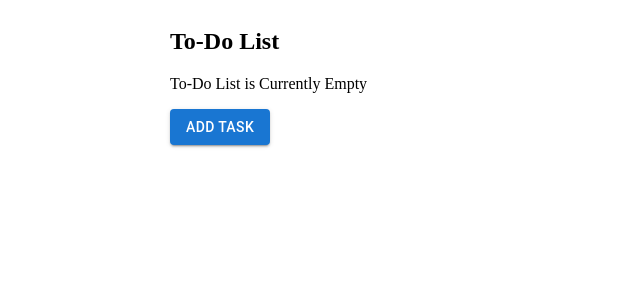
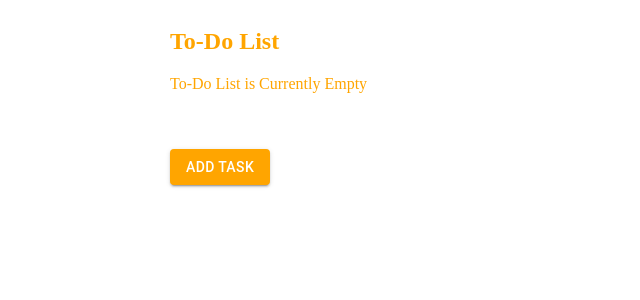
Before and after one commit to taras55555/to-do-list, a React (Vite) app: page / in a window 1280 px wide. Shown: the top 300 px of the page, without its empty margins (0-640 px from the left). Built offline with nearby package versions, Linux system fonts and the light colour scheme.

Commit message:
Main theme color

```diff
--- a/src/App.jsx
+++ b/src/App.jsx
@@ -2,6 +2,7 @@ import { useToDoList } from "./contexts/ToDoListContext";
 import NewTaskForm from "./components/Forms/NewTaskForm";
 import TaskList from "./components/TaskList/TaskList";
 import CustomizedButton from "./components/Buttons/CustomizedButton";
+import {Box} from '@mui/material';
 
 export default function App() {
   const { toDoList, toggleNewTaskButton, setToggleNewTaskButton } = useToDoList();
@@ -19,14 +20,14 @@ export default function App() {
 
         {toDoList.length === 0 && 'To-Do List is Currently Empty'}
         <TaskList />
-        <div>
+        <Box className='mui-box'>
           {toggleNewTaskButton
             ? (<CustomizedButton
               onClick={handleToggleAddTaskForm}
               title={'Add Task'}
             />)
             : (<NewTaskForm />)}
-        </div>
+        </Box>
       </section>
     </main>
   )
--- a/src/components/Buttons/CustomizedButton.jsx
+++ b/src/components/Buttons/CustomizedButton.jsx
@@ -1,7 +1,21 @@
 import Button from '@mui/material/Button';
+import { createTheme, ThemeProvider } from '@mui/material/styles';
 
-export default function CustomizedButton({onClick, title}) {
-    return  (
-        <Button variant="contained" onClick={onClick}>{title}</Button>
+const theme = createTheme({
+    palette: {
+        ochre: {
+            main: '#ffa500',
+            light: '#E9DB5D',
+            dark: '#A29415',
+            contrastText: '#fff',
+        }
+    }
+})
+
+export default function CustomizedButton({ onClick, title }) {
+    return (
+        <ThemeProvider theme={theme}>
+            <Button variant="contained" color="ochre" onClick={onClick}>{title}</Button>
+        </ThemeProvider>
     )
 }
--- a/src/components/Forms/NewTaskForm.jsx
+++ b/src/components/Forms/NewTaskForm.jsx
@@ -2,7 +2,6 @@ import { useState } from "react";
 import { useToDoList } from "../../contexts/ToDoListContext";
 
 import {
-    Box,
     Dialog,
     DialogActions,
     DialogContent,
@@ -46,7 +45,7 @@ export default function NewTaskForm() {
     }
 
     function handleNewTask() {
-        setToDoList([
+        setToDoList((toDoList) => [
             ...toDoList,
             {
                 id: self.crypto.randomUUID(),
@@ -71,7 +70,7 @@ export default function NewTaskForm() {
 
     return (
         <>
-            <Box sx={{ display: 'flex', gap: '10px' }}>
+
                 <TextField
                     size="small"
                     type="text"
@@ -83,7 +82,7 @@ export default function NewTaskForm() {
                     title={'Add Task'}
                     onClick={handleValidateTask}
                 />
-            </Box>
+
 
             <Dialog
                 open={open}
--- a/src/components/TaskList/TaskList.jsx
+++ b/src/components/TaskList/TaskList.jsx
@@ -1,4 +1,4 @@
-import { useState, useEffect } from "react";
+import { useState, useEffect, memo } from "react";
 import { useToDoList } from "../../contexts/ToDoListContext";
 import {
     Box,
@@ -25,7 +25,62 @@ import {
     CopyAll as CopyAllIcon
 } from '@mui/icons-material';
 
+import { createTheme, ThemeProvider } from '@mui/material/styles';
+
+const theme = createTheme({
+    palette: {
+        ochre: {
+            main: '#ffa500',
+            light: '#E9DB5D',
+            dark: '#A29415',
+            contrastText: '#fff',
+        }
+    }
+})
+
 import './TaskList.css'
+
+// const ListItemBlock = memo(
+//     function ListItemBlock({ id, title, isCompleted }) {
+
+//         return (
+//             <Collapse key={id}>
+//                 <ListItem
+//                     key={id}
+//                     disablePadding
+//                 >
+//                     <ListItemButton onClick={handleToggle(id)} sx={{ borderBottom: '1px solid orange' }}>
+//                         <ListItemIcon>
+//                             <Checkbox
+//                             id={id}
+//                                 edge="start"
+//                                 checked={checked.indexOf(id) !== -1}
+//                                 tabIndex={-1}
+//                                 disableRipple
+//                                 inputProps={{ 'aria-labelledby': labelId }}
+//                                 sx={{
+//                                     '&.Mui-checked': {
+//                                         color: '#ffa500'
+//                                     },
+//                                 }}
+//                             />
+//                         </ListItemIcon>
+//                         <ListItemText
+//                             id={labelId}
+//                             primary={`${title}`}
+//                             className={isCompleted
+//                                 ? 'item-task-text-completed'
+//                                 : 'item-task-text'}
+//                         />
+//                         {isCompleted && (<IconButton edge="end" color="success">
+//                             <DoneIcon />
+//                         </IconButton>)}
+//                     </ListItemButton>
+//                 </ListItem>
+//             </Collapse>
+//         )
+//     }
+// )
 
 export default function TaskList() {
     const { toDoList, setToDoList } = useToDoList();
@@ -64,6 +119,40 @@ export default function TaskList() {
         setChecked(newChecked);
     };
 
+    // const ListItemBlock = memo(function ListItemBlock({ id, title, isCompleted }) {
+    //     const labelId = `checkbox-list-label-${id}`;
+
+    //     return (
+    // <ListItemButton onClick={handleToggle(id)} sx={{ borderBottom: '1px solid orange' }}>
+    //     <ListItemIcon>
+    //         <Checkbox
+    //             edge="start"
+    //             checked={checked.indexOf(id) !== -1}
+    //             tabIndex={-1}
+    //             disableRipple
+    //             inputProps={{ 'aria-labelledby': labelId }}
+    //             sx={{
+    //                 '&.Mui-checked': {
+    //                     color: '#ffa500'
+    //                 },
+    //             }}
+    //         />
+    //     </ListItemIcon>
+    //     <ListItemText
+    //         id={labelId}
+    //         primary={`${title}`}
+    //         className={isCompleted
+    //             ? 'item-task-text-completed'
+    //             : 'item-task-text'}
+    //     />
+    //     {isCompleted && (<IconButton edge="end" color="success">
+    //         <DoneIcon />
+    //     </IconButton>)}
+    // </ListItemButton>
+    //     )
+    // }
+    // )
+
     return (
         <List sx={{
             width: '100%',
@@ -99,7 +188,7 @@ export default function TaskList() {
             </div>
 
             {toDoList.length > 1 && (
-                <Box sx={{display:'flex', gap:'10px'}}>
+                <Box sx={{ display: 'flex', gap: '10px' }}>
                     <CustomizedButton
                         onClick={() => setChecked(toDoList.map((task) => task.id))}
                         title={'Select All'}
@@ -112,25 +201,31 @@ export default function TaskList() {
             )}
 
             <TransitionGroup>
-
                 {toDoList.map((value) => {
                     const { id, title, isCompleted } = value;
                     const labelId = `checkbox-list-label-${id}`;
 
                     return (
+
                         <Collapse key={id}>
                             <ListItem
                                 key={id}
                                 disablePadding
                             >
-                                <ListItemButton role={undefined} onClick={handleToggle(id)} sx={{ borderBottom: '1px solid gray' }}>
+                                <ListItemButton onClick={handleToggle(id)} sx={{ borderBottom: '1px solid orange' }}>
                                     <ListItemIcon>
                                         <Checkbox
+                                            id={id}
                                             edge="start"
                                             checked={checked.indexOf(id) !== -1}
                                             tabIndex={-1}
                                             disableRipple
                                             inputProps={{ 'aria-labelledby': labelId }}
+                                            sx={{
+                                                '&.Mui-checked': {
+                                                    color: '#ffa500'
+                                                },
+                                            }}
                                         />
                                     </ListItemIcon>
                                     <ListItemText
--- a/src/index.css
+++ b/src/index.css
@@ -1,4 +1,9 @@
+:root {
+    --main-theme-color: #ffa500;
+}
+
 main {
+    color: var(--main-theme-color);
     display: flex;
     flex-direction: column;
     align-items: center;
@@ -8,9 +13,20 @@ section {
     width: 310px;
 }
 
+.mui-box {
+    display: flex;
+    gap: 20px;
+    margin: 40px 0;
+    flex-direction: column;
+}
+
 @media (min-width: 480px) {
     section {
         width: 400px;
+    }
+
+    .mui-box{
+        flex-direction: unset;
     }
 }
 
```
